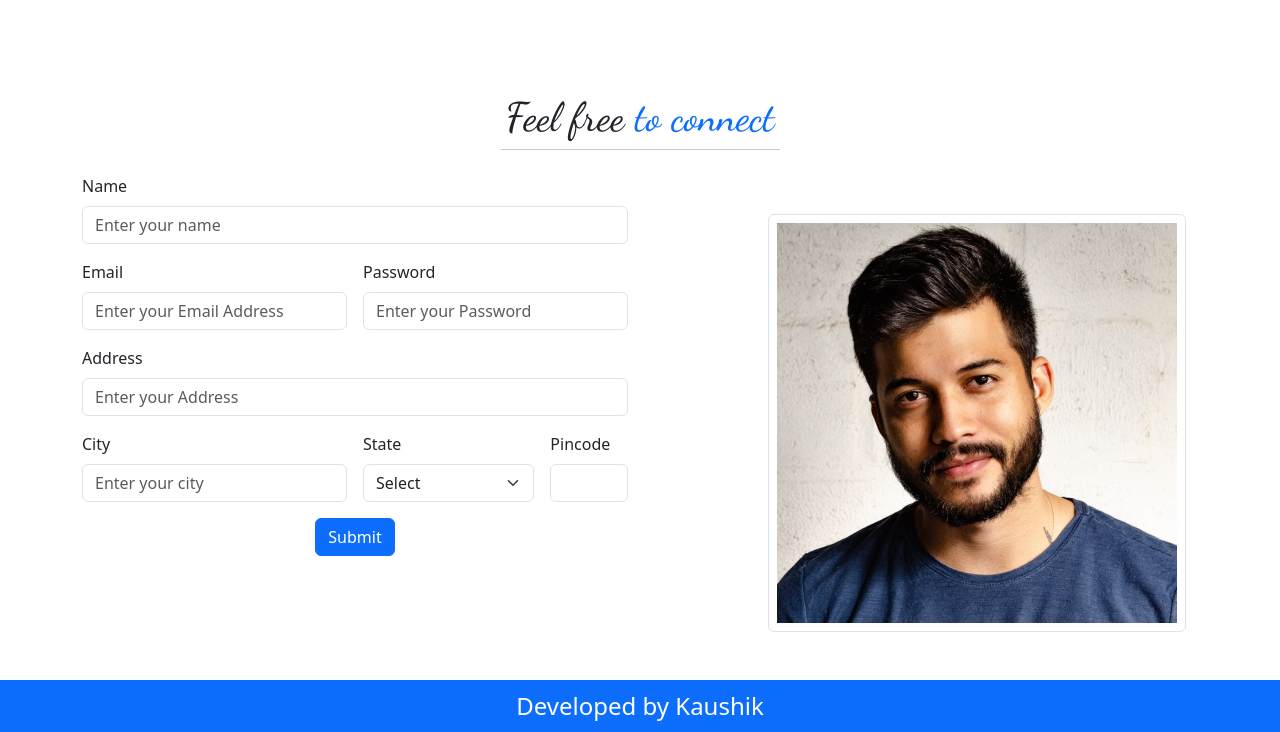
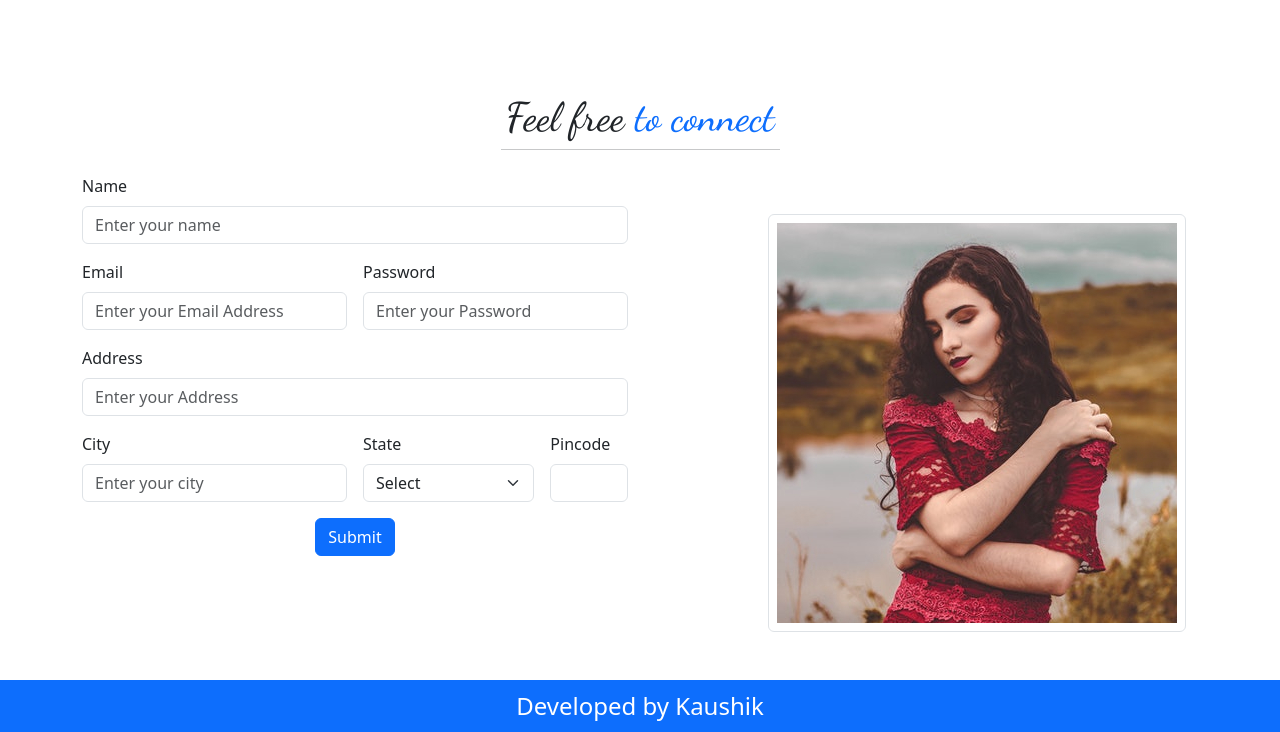
Before and after one commit to kaushikpaul1/myportfolio, a plain HTML site: page index.html in a window 1280 px wide. Shown: the part 2756-3488 px from the top of the page. Drawn offline with nearby package versions, Linux system fonts and the light colour scheme.

Commit message:
modified about images

```diff
--- a/index.html
+++ b/index.html
@@ -460,7 +460,7 @@
         </div>
         <!--  for right side images -->
         <div class="col-sm-12 col-lg-6 col-md-6 col-xl-6 col-12 text-end m-auto p-4 mt-3" data-aos="fade-up-right">
-          <img src="Assets/images/s6.jpg" alt="" class="img-fluid img-thumbnail p-2 text-sm-center">
+          <img src="Assets/images/s5.jpg" alt="" class="img-fluid img-thumbnail p-2 text-sm-center">
         </div>
       </div>
     </div>
```
